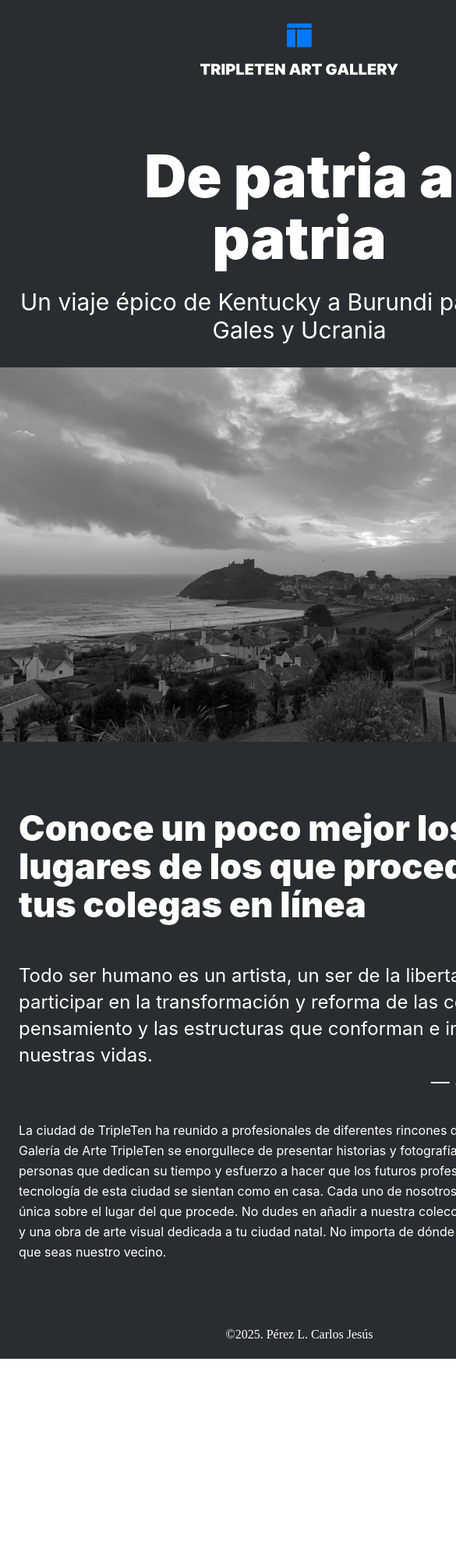
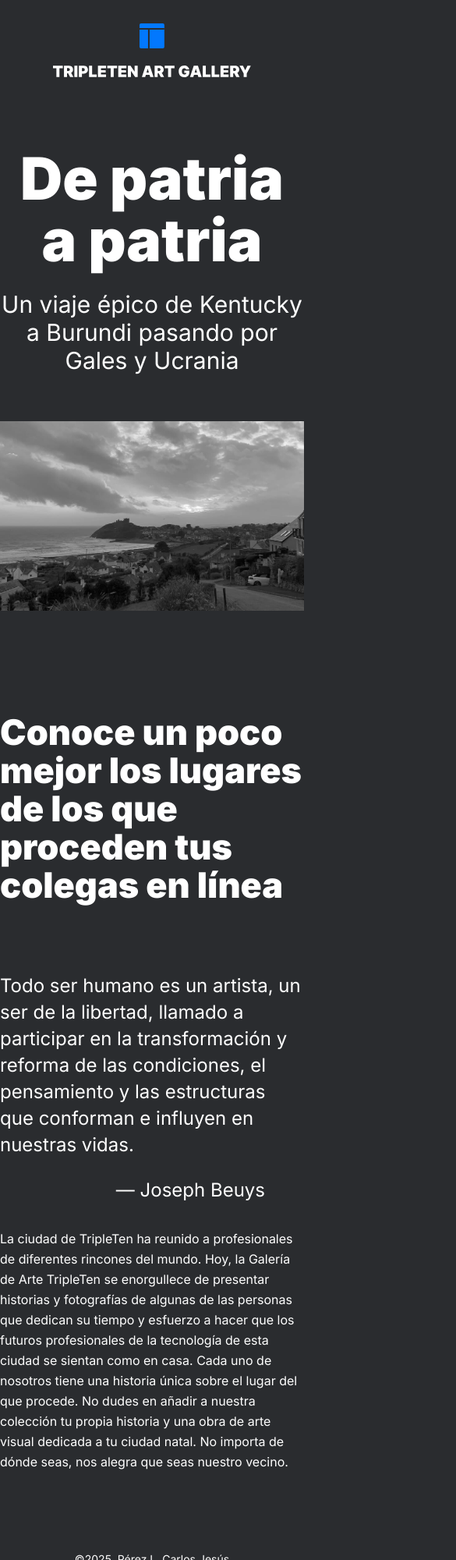
Before and after one commit to 315337914/web_project_homeland, a plain HTML site: page index.html in a window 390 px wide. Shown: the top 2000 px of the page at 78% size, 585 px wide, since content can reach past the window. Before the commit the page ends 1742 px from the top, so only its background shows below. Drawn offline with Linux system fonts and the light colour scheme.

Commit message:
Actualización

```diff
--- a/blocks/footer.css
+++ b/blocks/footer.css
@@ -1,30 +1,32 @@
-.footer{
+.footer {
+  height: 100%;
   display: flex;
   justify-content: center;
+  box-sizing: border-box;
 }
 
-.footer__copyright{
-    display: flex;
-    justify-content: center;
-    width: 194px;
-    height: 16px;
+.footer__copyright {
+  font-weight: 400;
+  font-size: 14px;
+  line-height: 16px;
+  letter-spacing: 0%;
+  text-align: right;
   margin: 92px auto 24px;
 }
 
-@media  screen and ((max-width: 768px) and (min-width: 321px)) {
+@media screen and (max-width: 768px) and (min-width: 320px) {
 
-    .footer__copyright{
-        width: 194px;
-        height: 16px;
+  .footer__copyright {
     margin: 88px auto 24px;
   }
+
 }
 
-@media  screen and (max-width: 320px) {
+@media screen and (max-width: 320px) {
 
-    .footer__copyright{
-        width: 194px;
-        height: 14px;
+  .footer__copyright {
     margin: 64px auto 24px;
+    line-height: 14px;
   }
+
 }
--- /dev/null
+++ b/blocks/header.css
@@ -0,0 +1,109 @@
+.header {
+  display: flex;
+  flex-direction: column;
+  align-items: center;
+}
+
+.header__logo {
+  max-width: 255px;
+  margin-top: 34px;
+}
+
+.header__content {
+  display: flex;
+  flex-direction: column;
+  align-items: center;
+  margin-top: 91px;
+}
+
+.header__title {
+  max-width: 720px;
+  margin: 0 auto;
+  font-family: "Inter-Black", sans-serif;
+  font-weight: 900;
+  font-size: 96px;
+  line-height: 100px;
+  letter-spacing: 0%;
+  text-align: center;
+}
+
+.header__subtitle {
+  max-width: 720px;
+  margin-top: 32px;
+  font-weight: 400;
+  font-size: 30px;
+  line-height: 36px;
+  letter-spacing: 0%;
+  text-align: center;
+}
+
+.header__content-image {
+  max-width: 984px;
+  margin-top: 64px;
+  margin-bottom: 0px;
+}
+
+.header__image {
+  width: 100%;
+  padding-bottom: 0;
+  margin: 0;
+}
+
+@media screen and (max-width: 768px) and (min-width: 320px) {
+
+  .header__logo {
+    max-width: 254px;
+    margin-top: 30px;
+  }
+
+  .header__content {
+    margin-top: 90px;
+  }
+
+  .header__title {
+    max-width: 530px;
+    font-size: 75px;
+    line-height: 79px;
+  }
+
+  .header__subtitle {
+    margin-top: 25px;
+  }
+
+  .header__content-image {
+    max-width: 768px;
+    margin-top: 30px;
+  }
+
+}
+
+@media screen and (max-width: 320px) {
+
+  .header__logo {
+    max-width: 188px;
+    margin-top: 20px;
+  }
+
+  .header__content {
+    margin-top: 50px;
+  }
+
+  .header__title {
+    max-width: 288px;
+    font-size: 40px;
+    line-height: 44px;
+  }
+
+  .header__subtitle {
+    max-width: 288px;
+    margin-top: 16px;
+    font-size: 16px;
+    line-height: 20px;
+  }
+
+  .header__content-image {
+    max-width: 320px;
+    margin-top: 40px;
+  }
+
+}
--- /dev/null
+++ b/blocks/main.css
@@ -0,0 +1,107 @@
+.main {
+  max-width: 830px;
+  margin: 92px auto 0px 0px;
+  display: flex;
+  flex-direction: column;
+  align-items: flex-start;
+}
+
+.main__title {
+  max-width: 830px;
+  font-family: "Inter-Black", sans-serif;
+  font-weight: 900;
+  font-size: 54px;
+  line-height: 58px;
+  letter-spacing: 0%;
+}
+
+.main__paragraph {
+  font-size: 24px;
+  letter-spacing: 0%;
+}
+
+.main__paragraph_quote-text {
+  font-weight: 400;
+  font-size: 24px;
+  line-height: 34px;
+  letter-spacing: 0%;
+  max-width: 738px;
+  margin-top: 40px;
+}
+
+.main__paragraph_quote-author {
+  font-weight: 400;
+  font-size: 24px;
+  line-height: 34px;
+  letter-spacing: 0%;
+  text-align: right;
+  max-width: 732px;
+  margin: 10px 50px 0px auto;
+}
+
+.main__paragraph_text {
+  max-width: 722px;
+  font-weight: 400;
+  font-size: 16px;
+  line-height: 163%;
+  letter-spacing: 0%;
+  margin-top: 32px;
+}
+
+@media screen and (max-width: 768px) and (min-width: 320px) {
+
+  .main {
+    max-width: 720px;
+    margin: 90px auto 0px;
+  }
+
+  .main__title {
+    max-width: 707px;
+    font-size: 45px;
+    line-height: 49px;
+  }
+
+  .main__paragraph_quote-text {
+    max-width: 720px;
+    margin-top: 50px;
+  }
+
+  .main__paragraph_quote-author {
+    max-width: 720px;
+    margin: 0px 50px 0px auto;
+  }
+
+  .main__paragraph_text {
+    max-width: 720px;
+  }
+
+}
+
+@media screen and (max-width: 320px) {
+
+  .main {
+    max-width: 288px;
+    margin: 64px auto 0px;
+  }
+
+  .main__title {
+    max-width: 288px;
+    font-size: 32px;
+    line-height: 35px;
+  }
+
+  .main__paragraph_quote-text {
+    max-width: 288px;
+    margin-top: 40px;
+  }
+
+  .main__paragraph_quote-author {
+    max-width: 288px;
+    margin: 10px 10px 0px auto;
+  }
+
+  .main__paragraph_text {
+    max-width: 288px;
+  }
+
+}
--- a/blocks/page.css
+++ b/blocks/page.css
@@ -1,23 +1,26 @@
-.page{
-    background-color: #2A2C2F;
-    height: 2008px;
-    width: 1280px;
-    display: flex;
-    flex-direction: column;
-    color: white;
-    position: relative;
+body {
+  background-color: #2a2c2f;
+  width: 100vw;
 }
 
-@media  screen and ((max-width: 768px) and (min-width: 320px)) {
-    .page{
-        width: 768px;
-        height: 1742px;
-    }
+.page {
+  display: flex;
+  justify-content: center;
+  flex-direction: column;
+  max-width: 984px;
+  margin: auto;
+  color: white;
+  font-family: "Inter-Regular";
 }
 
-@media  screen and (max-width: 320px) {
-    .page{
-        width: 320px;
-        height: 1705px;
-    }
+@media screen and (max-width: 768px) and (min-width: 320px) {
+  .page{
+    max-width: 768px;
+  }
 }
+
+@media screen and (max-width: 320px) {
+  .page{
+    max-width: 320px;
+  }
+}
--- a/index.html
+++ b/index.html
@@ -13,31 +13,48 @@
 </head>
 <body>
     <div class="page">
-        <section class="logo">
-            <img class="logo__image" src="./images/logo.svg" alt="Logo TripleTen Art Gallery">
-        </section>
-        <section class="lead">
-            <div class="lead-content">
-                <h1 class="lead__title"><span>De patria a </span>patria</h1>
-                <h4 class="lead__subtitle">Un viaje épico de Kentucky a Burundi pasando por Gales y Ucrania</h4>
-            </div>
-            <div class="lead__image">
-                <img src="./images/__image.jpg" alt="Imagen de un paisaje de Gales">
-            </div>
-        </section>
-        <section class="intro">
-            <h2 class="intro__title">Conoce un poco mejor los lugares de los que proceden tus colegas en línea</h2>
-            <p class="intro__text_quote">
-                Todo ser humano es un artista, un ser de la libertad, llamado a participar en la transformación y reforma de las condiciones, el pensamiento y las estructuras que conforman e influyen en nuestras vidas.
-            </p>
-            <blockquote class="intro__text_quote-author">— Joseph Beuys</blockquote>
-            <p class="intro__text_main">
-                La ciudad de TripleTen ha reunido a profesionales de diferentes rincones del mundo. Hoy, la Galería de Arte TripleTen se enorgullece de presentar historias y fotografías de algunas de las personas que dedican su tiempo y esfuerzo a hacer que los futuros profesionales de la tecnología de esta ciudad se sientan como en casa. Cada uno de nosotros tiene una historia única sobre el lugar del que procede. No dudes en añadir a nuestra colección tu propia historia y una obra de arte visual dedicada a tu ciudad natal. No importa de dónde seas, nos alegra que seas nuestro vecino.
+      <header class="header">
+        <img src="./images/logo.svg" alt="logo-galeria" class="header__logo" />
+        <section class="header__content">
+            <h1 class="header__title">De patria a patria</h1>
+            <p class="header__subtitle">
+                Un viaje épico de Kentucky a Burundi pasando por Gales y Ucrania
             </p>
         </section>
-        <section class="footer">
-            <p class="footer__copyright">&#169;2025. Pérez L. Carlos Jesús</p>
+        <div class="header__content-image">
+          <img
+            src="./images/__image.jpg"
+            alt="Paisaje del Castillo de Criccieth - Gales"
+            class="header__image"
+          />
+        </div>
+      </header>
+      <main class="content">
+        <section class="main">
+          <h2 class="main__title">Conoce un poco mejor los lugares de los que proceden tus colegas en línea</h2>
+          <p class="main__paragraph main__paragraph_quote-text">
+            Todo ser humano es un artista, un ser de la libertad, llamado a
+            participar en la transformación y reforma de las condiciones, el
+            pensamiento y las estructuras que conforman e influyen en nuestras
+            vidas.
+          </p>
+          <p class="main__paragraph main__paragraph_quote-author">&#x2015; Joseph Beuys</p>
+          <p class="main__paragraph main__paragraph_text">
+            La ciudad de TripleTen ha reunido a profesionales de diferentes
+            rincones del mundo. Hoy, la Galería de Arte TripleTen se enorgullece
+            de presentar historias y fotografías de algunas de las personas que
+            dedican su tiempo y esfuerzo a hacer que los futuros profesionales
+            de la tecnología de esta ciudad se sientan como en casa. Cada uno de
+            nosotros tiene una historia única sobre el lugar del que procede. No
+            dudes en añadir a nuestra colección tu propia historia y una obra de
+            arte visual dedicada a tu ciudad natal. No importa de dónde seas,
+            nos alegra que seas nuestro vecino.
+          </p>
         </section>
+      </main>
+      <footer class="footer">
+        <p class="footer__copyright">&#169;2025. Pérez L. Carlos Jesús</p>
+      </footer>
     </div>
 </body>
 </html>
--- a/pages/index.css
+++ b/pages/index.css
@@ -1,6 +1,5 @@
 @import url("../vendor/normalize.css");
 @import url("../blocks/page.css");
-@import url("../blocks/logo.css");
-@import url("../blocks/lead.css");
-@import url("../blocks/intro.css");
+@import url("../blocks/header.css");
+@import url("../blocks/main.css");
 @import url("../blocks/footer.css");
```
Also changed, not shown: 2 other files. Lines whose indentation alone changed are shown as unchanged.
